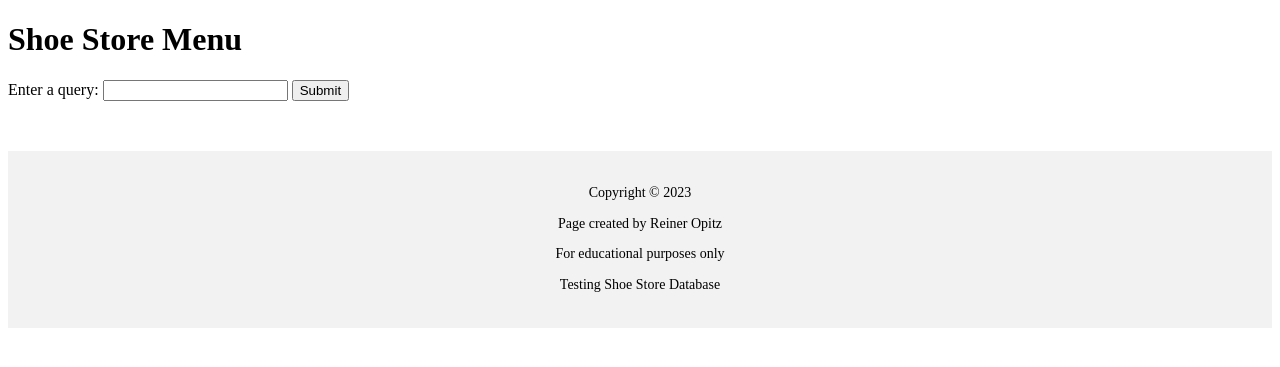
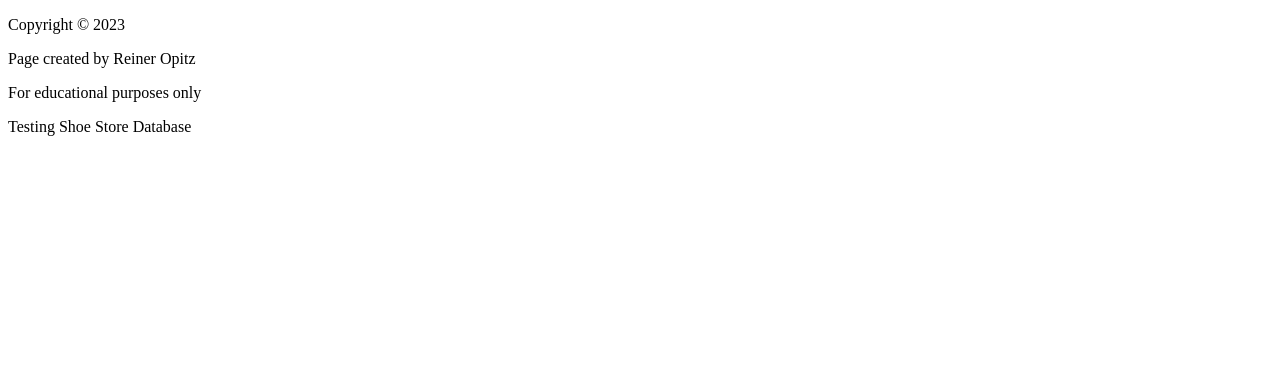
Before and after one commit to reinerism/475Ashoestore, a Flask app: template templates/index.html in a window 1280 px wide. Shown: the top 367 px of the page. Run offline with Flask 2, Linux system fonts and the light colour scheme; the template is opened without the code that fills it, so the values that code supplies are empty.

Commit message:
Update index.html

```diff
--- a/templates/index.html
+++ b/templates/index.html
@@ -1,53 +1,15 @@
 <!DOCTYPE html>
 <html>
 <head>
-	<title>Welcome To The Shoe Store</title>
+    <title>Welcome To Team Pineapple Shoe Store Database</title>
     <style>
-		footer {
-			margin-top: 50px;
-			padding-top: 20px;
-			padding-bottom: 20px;
-			background-color: #f2f2f2;
-			text-align: center;
-			font-size: 14px;
-			line-height: 1.2;
-		}
-	    	.error-message {
-			color: red;
-			margin-bottom: 10px;
-		}
-	</style>
+    </style>
 </head>
 <body>
-
-	<main>
-		<h1>Shoe Store Menu</h1>
-		{% if error %}
-			<div class="error-message">{{ error }}</div>
-		{% endif %}
-		<form action="/" method="post">
-			<label for="query-input">Enter a query:</label>
-			<input type="text" id="query-input" name="query" />
-			<button type="submit">Submit</button>
-		</form>
-		<table id="output">
-			{% if results %}
-			<tr>
-				{% for column_name in column_names %}
-				<th>{{ column_name }}</th>
-				{% endfor %}
-			</tr>
-			{% for row in results %}
-			<tr>
-				{% for value in row %}
-				<td>{{ value }}</td>
-				{% endfor %}
-			</tr>
-			{% endfor %}
-			{% endif %}
-		</table>
-	</main>
-
+    <main>
+		<p>{{ current_msg }}</p>
+    </main>
+</body>
 	<footer>
 		<p>Copyright © 2023</p>
         <p>Page created by Reiner Opitz</p>
```
